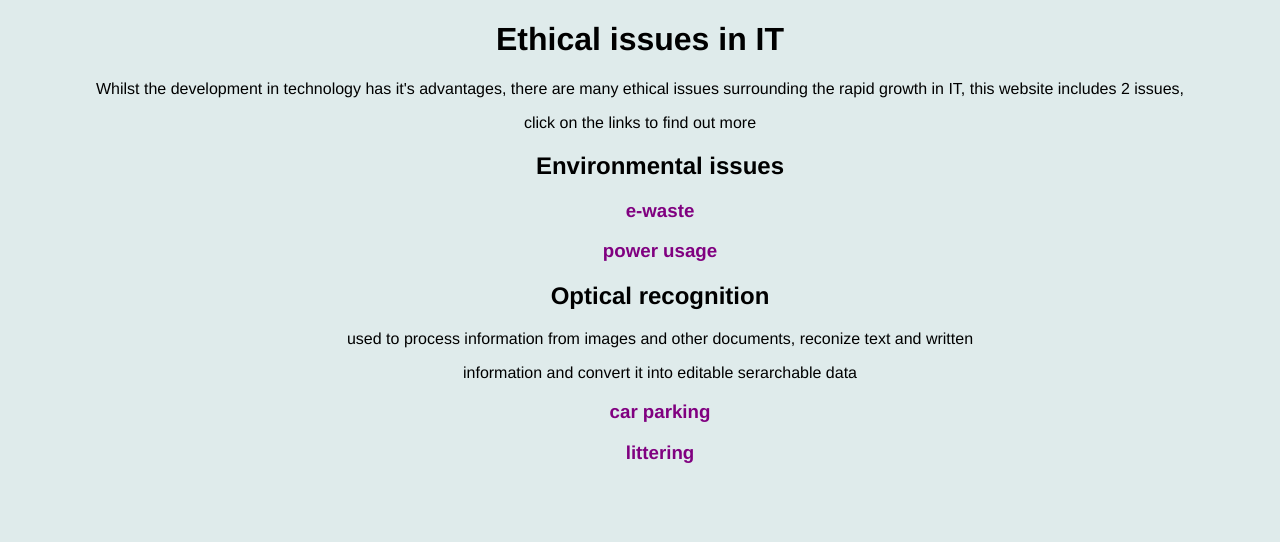
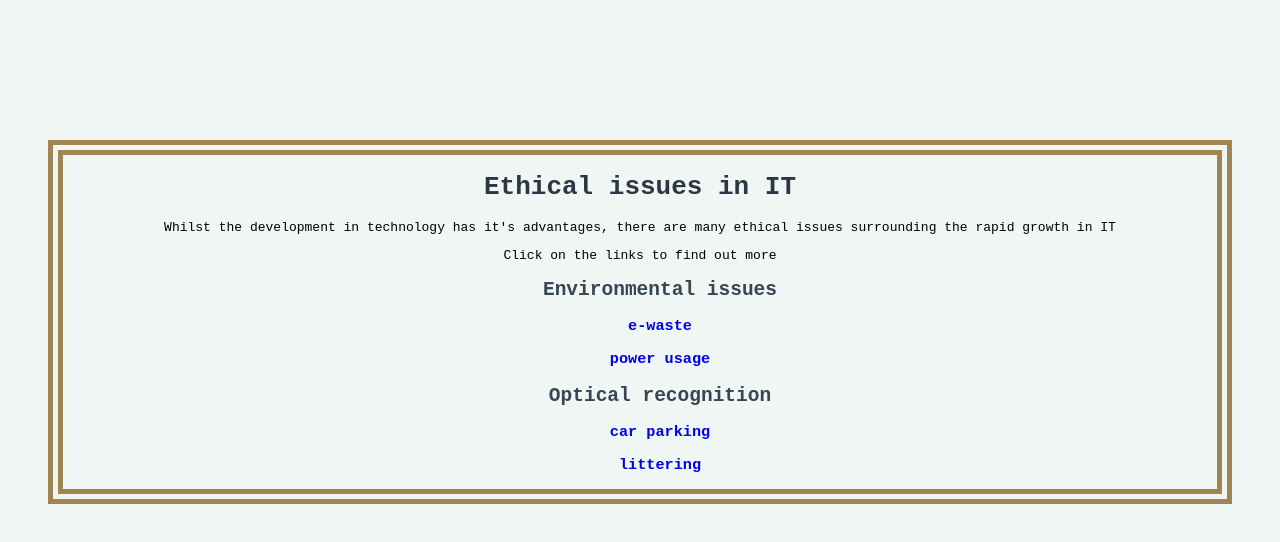
Before and after one commit to AmmaarahM/Website, a plain HTML site: page website/index.html in a window 1280 px wide. Drawn offline with Linux system fonts and the light colour scheme.

Commit message:
Add files via upload

```diff
--- a/website/index.html
+++ b/website/index.html
@@ -7,27 +7,20 @@
 	</head>
 
 		<body>
-
-			<h1>Ethical issues in IT</h1>
-			<p> Whilst the development in technology has it's advantages, there are many ethical issues surrounding the rapid growth in IT, this website includes 2 issues, </p>
-			<p> click on the links to find out more </p>
+		<div id="box">
+			<h1 style="color:#2d3644">Ethical issues in IT</h1>
+			<p>Whilst the development in technology has it's advantages, there are many ethical issues surrounding the rapid growth in IT </p>
+			<p>Click on the links to find out more</p>
 			<ul>
-				<div>
-					<h2> Environmental issues </h2>
-					<li> <a href ="environment.html"> <h3> e-waste </h3> </a> </li>
-					<li> <a href ="enironmenttwo.html"> <h3> power usage </h3> </a> </li>
-				</div>
-				<div class = "a">
-					<h2> Optical recognition </h2>
-					<p> used to process information from images and other documents, reconize text and written  </p>
-					<p> information and convert it into editable serarchable data</p>
-					<li> <a href ="optical.html"> <h3> car parking </h3> </a></li>
-					<li> <a href ="opticaltwo.html"> <h3> littering </h3> </a></li>
-				</div>
-
+				<h2 style="color:#374653">Environmental issues </h2>
+				<li> <a href ="environment.html"> <h3> e-waste </h3> </a> </li>
+				<li> <a href ="enironmenttwo.html"> <h3> power usage </h3> </a> </li>
+				<h2  style="color:#374653"> Optical recognition </h2>
+				<li> <a href ="optical.html"> <h3> car parking </h3> </a></li>
+				<li> <a href ="opticaltwo.html"> <h3> littering </h3> </a></li>
 
 			</ul>
-
+		</div>
 		</body>
 
  </html>
--- a/website/style.css
+++ b/website/style.css
@@ -1,15 +1,34 @@
 
 *
 {
-	font-family: helvetica;
+	font-family: monospace;
 	text-align:center;
-	background-color: #dfebeb;
+	background-color: #eff6f3;
 }
 
+#box
+{
 
+	border-color: #9f8551;
+	border-width: 15px;
+    border-style: double;
+	margin-right:40px;
+	margin-left:40px;
+	margin-top:140px;
+}
+#box2
+{
+	border-color: red;
+	margin-top:100px;
+	margin-right:40px;
+	margin-left:40px;
+	margin-top:100px;
+	margin-bottom:40px;
+}
 ul li
 {
 	list-style:none;
+
 }
 
 ul li a, a
@@ -17,7 +36,7 @@ ul li a, a
 	text-decoration: none;
 
 }
-ul li a,a:hover
+ul li a:hover
 {
 	color: purple
 }
```
Also changed, not shown: website/enironmenttwo.html (+9 -4 lines), website/img/datrabase.jpg (added), website/img/energy.jpg (added), website/img/lightbulbs.jpg (added).
